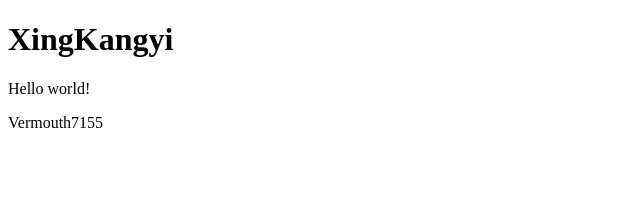
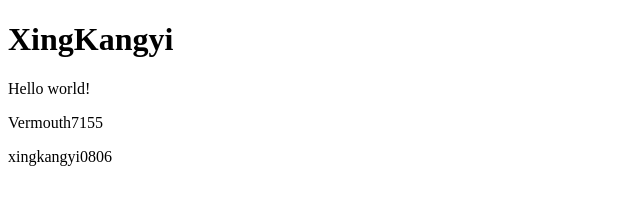
Before and after one commit to Vermouth7155/git-Example-, a plain HTML site: page index.html in a window 1280 px wide. Shown: the whole page, without its empty margins (0-640 px from the left). Drawn offline with Linux system fonts and the light colour scheme.

Commit message:
Update index.html

```diff
--- a/index.html
+++ b/index.html
@@ -10,5 +10,6 @@
   <h1>XingKangyi</h1>
   <p>Hello world!</p>
   <p>Vermouth7155</p>
+  <p>xingkangyi0806</p>
 </body>
 </html>
```
